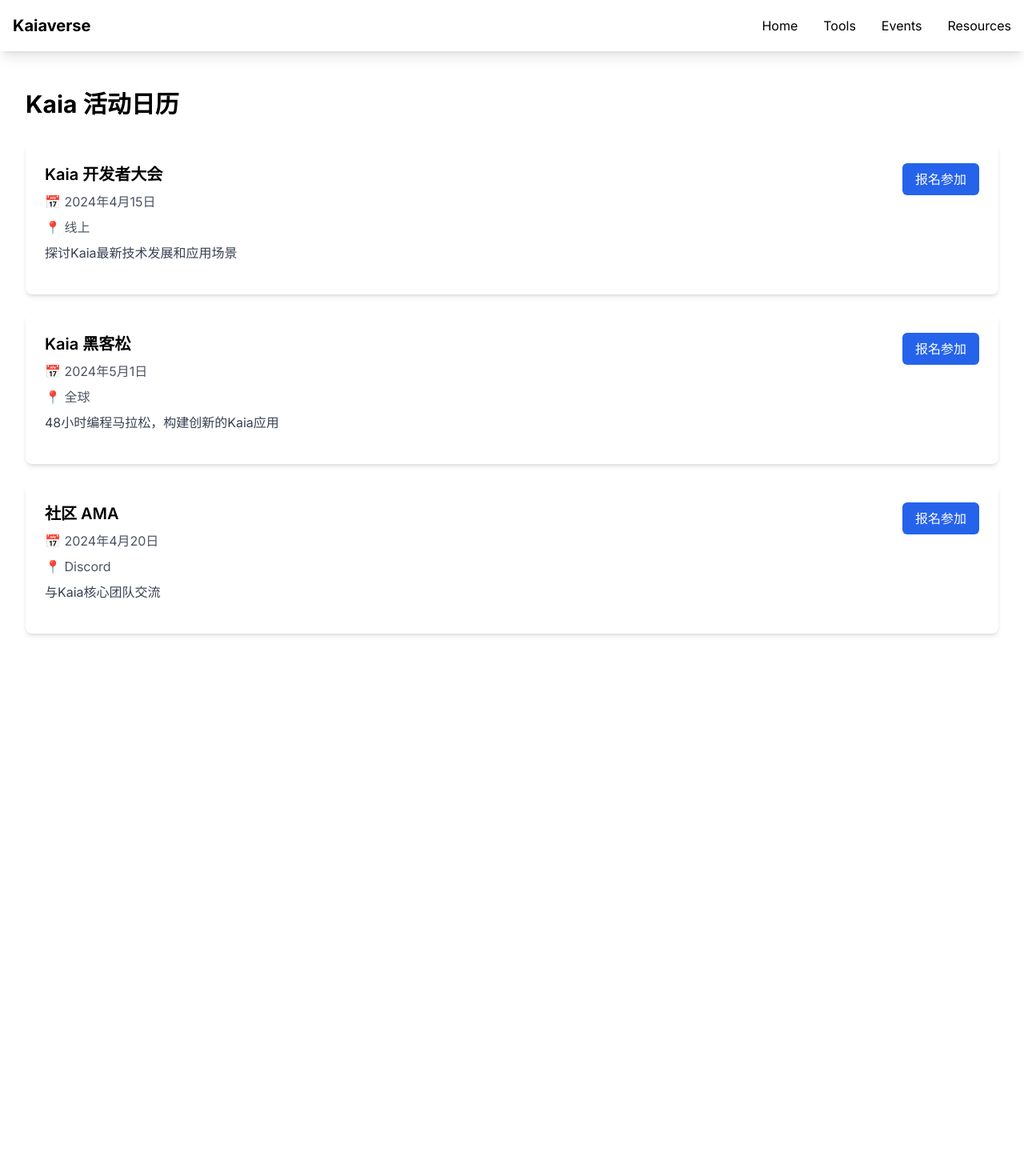
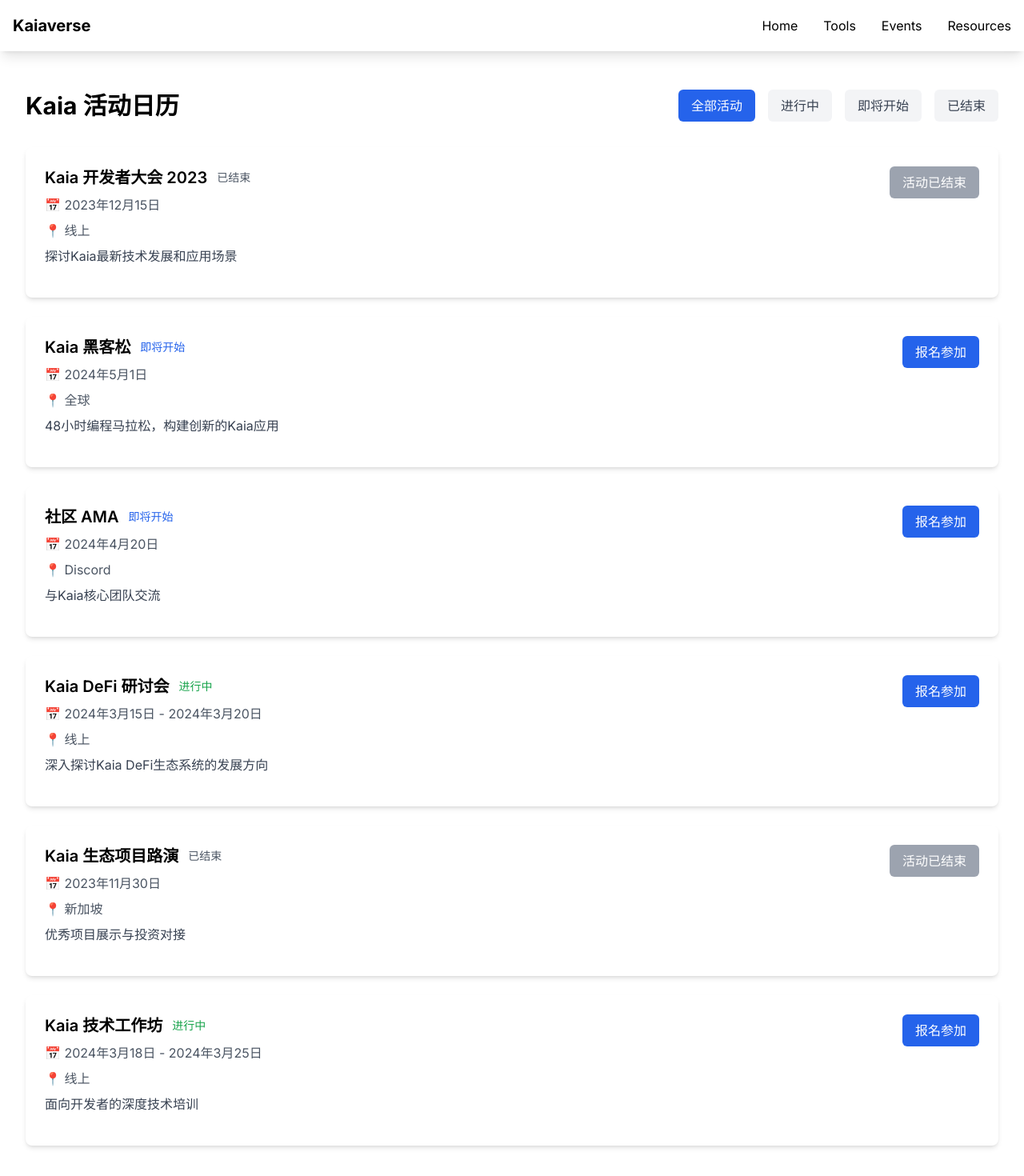
Before and after one commit to sansx/kaiaverse-portal, a Next.js app: page /events in a window 1280 px wide. Shown: the top 1470 px of the page at 80% size. Before the commit the page ends 840 px from the top, so only its background shows below. Built offline with nearby package versions, Linux system fonts and the light colour scheme.

Commit message:
add activeFilter for event page

```diff
--- a/app/events/page.tsx
+++ b/app/events/page.tsx
@@ -1,47 +1,148 @@
+'use client';
+
+import { useState } from 'react';
+
 export default function EventsPage() {
+  const [activeFilter, setActiveFilter] = useState('all');
+
   const events = [
     {
-      title: "Kaia 开发者大会",
-      date: "2024年4月15日",
+      title: "Kaia 开发者大会 2023",
+      date: "2023年12月15日",
       location: "线上",
       description: "探讨Kaia最新技术发展和应用场景",
-      registrationLink: "#"
+      registrationLink: "#",
+      status: "completed"
     },
     {
       title: "Kaia 黑客松",
       date: "2024年5月1日",
       location: "全球",
       description: "48小时编程马拉松，构建创新的Kaia应用",
-      registrationLink: "#"
+      registrationLink: "#",
+      status: "upcoming"
     },
     {
       title: "社区 AMA",
       date: "2024年4月20日",
       location: "Discord",
       description: "与Kaia核心团队交流",
-      registrationLink: "#"
+      registrationLink: "#",
+      status: "upcoming"
+    },
+    {
+      title: "Kaia DeFi 研讨会",
+      date: "2024年3月15日 - 2024年3月20日",
+      location: "线上",
+      description: "深入探讨Kaia DeFi生态系统的发展方向",
+      registrationLink: "#",
+      status: "in_process"
+    },
+    {
+      title: "Kaia 生态项目路演",
+      date: "2023年11月30日",
+      location: "新加坡",
+      description: "优秀项目展示与投资对接",
+      registrationLink: "#",
+      status: "completed"
+    },
+    {
+      title: "Kaia 技术工作坊",
+      date: "2024年3月18日 - 2024年3月25日",
+      location: "线上",
+      description: "面向开发者的深度技术培训",
+      registrationLink: "#",
+      status: "in_process"
     }
   ];
+
+  const filters = [
+    { id: 'all', name: '全部活动' },
+    { id: 'in_process', name: '进行中' },
+    { id: 'upcoming', name: '即将开始' },
+    { id: 'completed', name: '已结束' }
+  ];
+
+  const getStatusColor = (status: string) => {
+    switch (status) {
+      case 'completed':
+        return 'text-gray-600';
+      case 'in_process':
+        return 'text-green-600';
+      case 'upcoming':
+        return 'text-blue-600';
+      default:
+        return 'text-gray-600';
+    }
+  };
+
+  const getStatusText = (status: string) => {
+    switch (status) {
+      case 'completed':
+        return '已结束';
+      case 'in_process':
+        return '进行中';
+      case 'upcoming':
+        return '即将开始';
+      default:
+        return status;
+    }
+  };
+
+  const filteredEvents = events.filter(event =>
+    activeFilter === 'all' || event.status === activeFilter
+  );
 
   return (
     <div className="py-12">
       <div className="max-w-7xl mx-auto px-4">
-        <h1 className="text-3xl font-bold mb-8">Kaia 活动日历</h1>
+        <div className="flex justify-between items-center mb-8">
+          <h1 className="text-3xl font-bold">Kaia 活动日历</h1>
+          <div className="flex space-x-4">
+            {filters.map((filter) => (
+              <button
+                key={filter.id}
+                onClick={() => setActiveFilter(filter.id)}
+                className={`px-4 py-2 rounded-md transition-colors ${
+                  activeFilter === filter.id
+                    ? 'bg-blue-600 text-white'
+                    : 'bg-gray-100 text-gray-700 hover:bg-gray-200'
+                }`}
+              >
+                {filter.name}
+              </button>
+            ))}
+          </div>
+        </div>
         <div className="space-y-6">
-          {events.map((event) => (
+          {filteredEvents.map((event) => (
             <div key={event.title} className="bg-white rounded-lg shadow-md p-6">
               <div className="flex justify-between items-start">
                 <div>
-                  <h3 className="text-xl font-semibold mb-2">{event.title}</h3>
+                  <div className="flex items-center gap-3 mb-2">
+                    <h3 className="text-xl font-semibold">{event.title}</h3>
+                    <span className={`text-sm font-medium ${getStatusColor(event.status)}`}>
+                      {getStatusText(event.status)}
+                    </span>
+                  </div>
                   <p className="text-gray-600 mb-2">📅 {event.date}</p>
                   <p className="text-gray-600 mb-2">📍 {event.location}</p>
                   <p className="text-gray-700 mb-4">{event.description}</p>
                 </div>
                 <a
                   href={event.registrationLink}
-                  className="px-4 py-2 bg-blue-600 text-white rounded-md hover:bg-blue-700"
+                  className={`px-4 py-2 rounded-md ${
+                    event.status === 'completed'
+                      ? 'bg-gray-400 cursor-not-allowed'
+                      : 'bg-blue-600 hover:bg-blue-700'
+                  } text-white`}
+                  onClick={(e) => {
+                    if (event.status === 'completed') {
+                      e.preventDefault();
+                    }
+                  }}
                 >
-                  报名参加
+                  {event.status === 'completed' ? '活动已结束' : '报名参加'}
                 </a>
               </div>
             </div>
```
